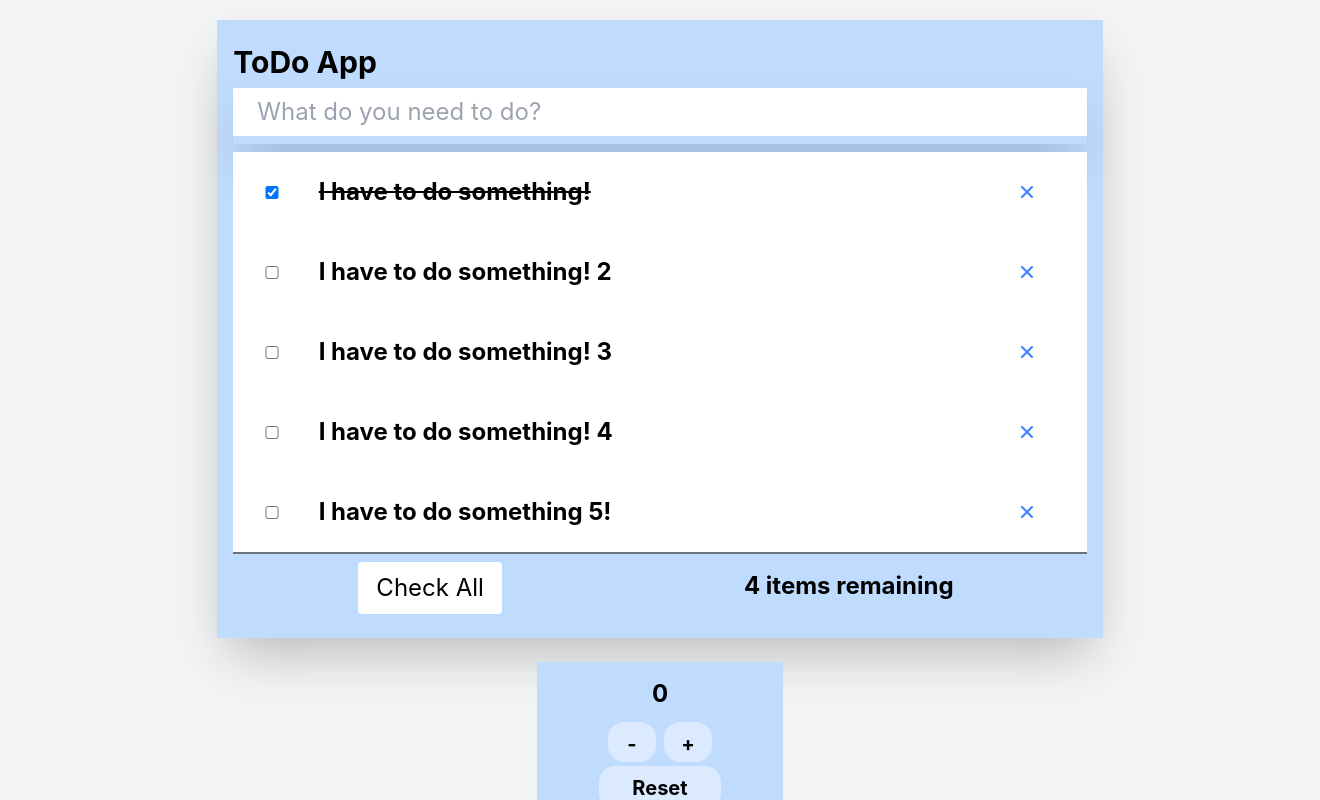
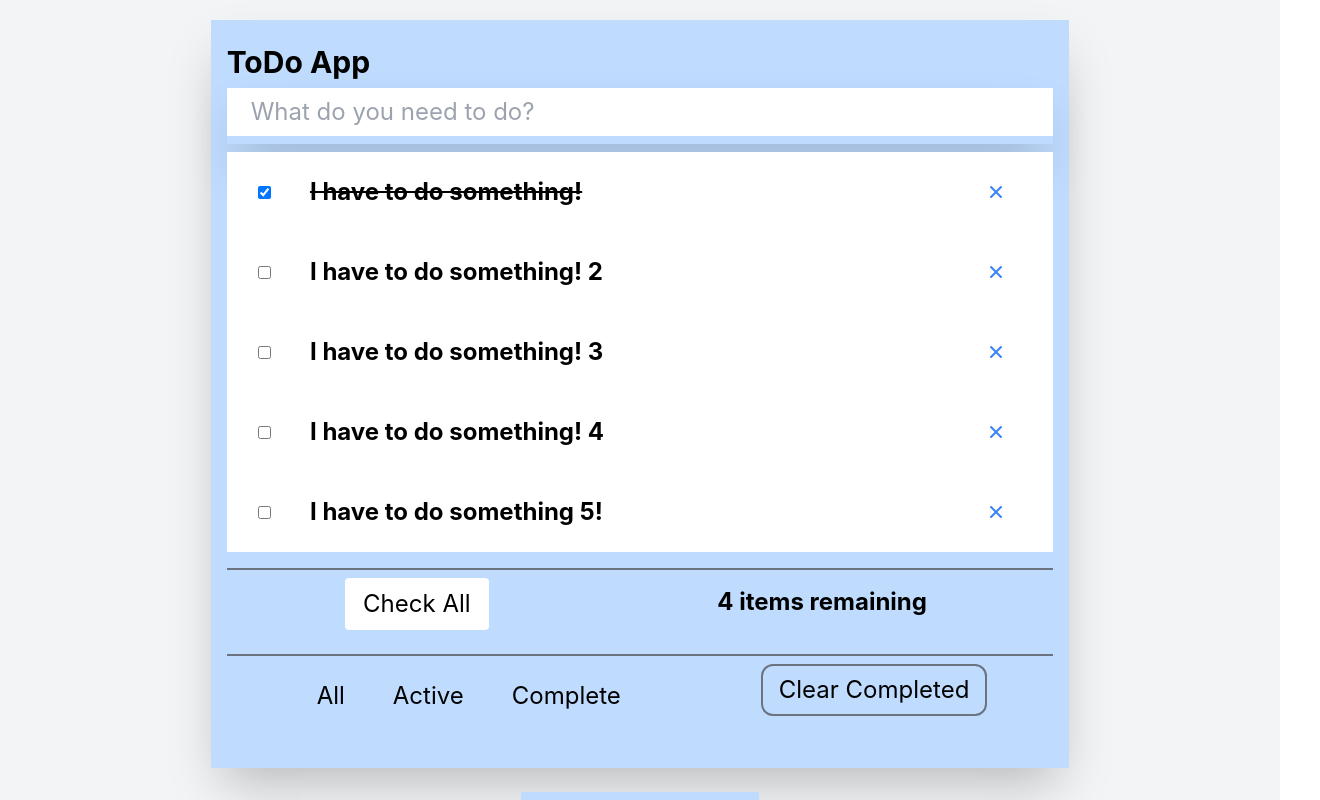
Before and after one commit to Scorpio93x/LEARN-react-to-do, a React (Create React App) app: page / in a window 1280 px wide. Shown: the top 800 px of the page, 1320 px wide, since content can reach past the window. Built offline with nearby package versions, Linux system fonts and the light colour scheme.

Commit message:
add filter button actions

```diff
--- a/src/components/ToDoApp/checkAll.tsx
+++ b/src/components/ToDoApp/checkAll.tsx
@@ -1,30 +1,21 @@
-// @ts-nocheck
 import React from "react";
 
-function CheckAll(): JSX.Element {
-  const checkAll = () => {
-    const checkboxes = document.getElementsByClassName("toDoItem-checkbox");
-    for (let i = 0; i < checkboxes.length; i++) {
-      (checkboxes[i] as HTMLInputElement).checked = true;
-    }
-  };
-  let number = 0;
-  tasks.map((task) => (!task.isComplete ? number++ : null));
+function CheckAll({ remaining, completeAllTodos }: any): JSX.Element {
   return (
     <div
       className={
-        "w-full flex flex-row p-2 border-t-2 border-gray-500 place-content-around"
+        "w-full flex flex-row my-4 p-2 border-t-2 border-gray-500 place-content-around"
       }
+      onClick={completeAllTodos}
     >
       <button
         className={
           "px-4 py-2 border-2 border-white rounded bg-white hover:bg-gray-100"
         }
-        onClick={checkAll}
       >
         Check All
       </button>
-      <p className={"p-2"}>{number} items remaining</p>
+      <p className={"p-2"}>{remaining()} items remaining</p>
     </div>
   );
 }
--- a/src/components/ToDoApp/index.tsx
+++ b/src/components/ToDoApp/index.tsx
@@ -97,7 +97,27 @@ function ToDoApp() {
     });
     setTodos(updatedTodos);
   };
+  const completeAllTodos = () => {
+    const updatedTodos = todos.map((todo: any) => {
+      todo.isComplete = true;
+      return todo;
+    });
+    setTodos(updatedTodos);
+  };
 
+  const todosFiltered = (filter: string) => {
+    if (filter === "all") {
+      return todos;
+    } else if (filter === "active") {
+      return todos.filter((todo) => !todo.isComplete);
+    } else if (filter === "completed") {
+      return todos.filter((todo) => todo.isComplete);
+    }
+  };
+
+  const remaining = () => todos.filter((todo) => !todo.isComplete).length;
+  const clearCompleted = () =>
+    setTodos([...todos].filter((todo) => !todo.isComplete));
   return (
     <div
       className={"w-full md:w-8/12 p-4 box-content bg-blue-200 shadow-2xl mb-6"}
@@ -112,6 +132,10 @@ function ToDoApp() {
           updateToDo={updateToDo}
           cancelEdit={cancelEdit}
           deleteToDo={deleteToDo}
+          clearCompleted={clearCompleted}
+          remaining={remaining}
+          completeAllTodos={completeAllTodos}
+          todosFiltered={todosFiltered}
         />
       ) : (
         <NoTodos />
--- /dev/null
+++ b/src/components/ToDoApp/otherButtons.tsx
@@ -0,0 +1,76 @@
+import React from "react";
+import clsx from "clsx";
+
+//TODO: Fix bug regarding conditional rendering and css style.
+//      tailwind css doesn't seem to load based on filter condition
+function OtherButtons({
+  clearCompleted,
+  todosFiltered,
+  filter,
+  setFilter,
+}: any) {
+  return (
+    <div
+      className={
+        "w-full flex flex-row my-4 p-2 border-t-2 border-gray-500 place-content-around"
+      }
+    >
+      <div>
+        <button
+          className={clsx(
+            "m-2 px-4 py-2 box-content hover:bg-gray-200 rounded-xl",
+            {
+              "border-gray-500 border-2": filter === "all",
+            }
+          )}
+          onClick={() => {
+            setFilter("all");
+            todosFiltered("all");
+          }}
+        >
+          All
+        </button>
+        <button
+          className={clsx(
+            "m-2 px-4 py-2 box-content hover:bg-gray-200 rounded-xl",
+            {
+              "border-2 border-gray-500": filter === "active",
+            }
+          )}
+          onClick={() => {
+            setFilter("active");
+            todosFiltered("active");
+          }}
+        >
+          Active
+        </button>
+        <button
+          className={clsx(
+            "m-2 px-4 py-2 box-content hover:bg-gray-200 rounded-xl",
+            {
+              "border-gray-500 border-2": filter === "completed",
+            }
+          )}
+          onClick={() => {
+            setFilter("completed");
+            todosFiltered("completed");
+          }}
+        >
+          Complete
+        </button>
+      </div>
+      <div>
+        <button
+          className={
+            "px-4 py-2 box-content border-gray-500 hover:bg-gray-200 border-2 rounded-xl"
+          }
+          onClick={clearCompleted}
+        >
+          Clear Completed
+        </button>
+      </div>
+    </div>
+  );
+}
+
+export default OtherButtons;
--- a/src/components/ToDoApp/todoList.tsx
+++ b/src/components/ToDoApp/todoList.tsx
@@ -1,6 +1,8 @@
-import React from "react";
+import React, { useState } from "react";
 import { XIcon } from "@heroicons/react/solid";
 import clsx from "clsx";
+import CheckAll from "./checkAll";
+import OtherButtons from "./otherButtons";
 
 export interface Props {
   todos: any[];
@@ -9,6 +11,10 @@ export interface Props {
   updateToDo: any;
   deleteToDo: any;
   cancelEdit: any;
+  remaining: any;
+  clearCompleted: any;
+  completeAllTodos: any;
+  todosFiltered: any;
 }
 
 function TodoList({
@@ -18,13 +24,16 @@ function TodoList({
   updateToDo,
   deleteToDo,
   cancelEdit,
+  remaining,
+  clearCompleted,
+  completeAllTodos,
+  todosFiltered,
 }: Props): JSX.Element {
-  let number = 0;
-  todos.map((todo) => (!todo.isComplete ? number++ : null));
+  const [filter, setFilter] = useState("all");
   return (
     <>
       <ul className={"todo-list"}>
-        {todos.map((todo) => (
+        {todosFiltered(filter).map((todo: any) => (
           <li className={"todo-item-container list-none w-full"} key={todo.id}>
             <div className="flex flex-row p-2 box-content bg-white hover:bg-gray-100">
               <input
@@ -73,20 +82,13 @@ function TodoList({
           </li>
         ))}
       </ul>
-      <div
-        className={
-          "w-full flex flex-row p-2 border-t-2 border-gray-500 place-content-around"
-        }
-      >
-        <button
-          className={
-            "px-4 py-2 border-2 border-white rounded bg-white hover:bg-gray-100"
-          }
-        >
-          Check All
-        </button>
-        <p className={"p-2"}>{number} items remaining</p>
-      </div>
+      <CheckAll remaining={remaining} completeAllTodos={completeAllTodos} />
+      <OtherButtons
+        clearCompleted={clearCompleted}
+        todosFiltered={todosFiltered}
+        filterr={filter}
+        setFilter={setFilter}
+      />
     </>
   );
 }
--- /dev/null
+++ b/src/components/work-categoryWidget.tsx
@@ -0,0 +1,70 @@
+// @ts-nocheck
+
+import { ChevronRightIcon, ExternalLinkIcon } from "@heroicons/react/solid";
+import React from "react";
+const buttons = [
+  {
+    index: 0,
+    url: "https://uk.rs-online.com/",
+    text: "Did you know?",
+  },
+  {
+    index: 1,
+    url: "https://es.rs-online.com/",
+    text: "For the inspired",
+  },
+  {
+    index: 2,
+    url: "https://de.rs-online.com/",
+    text: "Button text 3",
+  },
+  {
+    index: 3,
+    url: "https://uk.rs-online.com/",
+    text: "Button text 4",
+  },
+  {
+    index: 4,
+    url: "https://es.rs-online.com/",
+    text: "Button text 5",
+  },
+  {
+    index: 5,
+    url: "https://de.rs-online.com/",
+    text: "Button text 6",
+  },
+  {
+    index: 6,
+    url: "https://uk.rs-online.com/",
+    text: "Button text qweqwe7",
+  },
+  {
+    index: 7,
+    url: "https://es.rs-online.com/",
+    text: "Button text 8",
+  },
+];
+<div className={"bg-green-200 box-border mx-auto my-6 w-full"}>
+  {
+    <div className="w-full grid lg:grid-cols-4 md:grid-cols-2 grid-cols-1 p-6 box-border items-center">
+      {buttons.map((button) => (
+        <a
+          href={button.url}
+          title={button.text}
+          style={{ color: "#1E5787", borderColor: "#1E5787" }}
+          className={
+            "w-11/12 relative inline-block border-2 border-solid box-border rounded-xl text-left my-4 mx-auto" +
+            " p-6 text-sm"
+          }
+        >
+          {button.text}{" "}
+          <ChevronRightIcon
+            className={
+              "right-4 align-middle absolute inline w-6 h-6 leading-relaxed"
+            }
+          />
+        </a>
+      ))}
+    </div>
+  }
+</div>;
--- a/src/pages/todo/index.tsx
+++ b/src/pages/todo/index.tsx
@@ -4,7 +4,7 @@ import ToDoApp from "../../components/ToDoApp";
 
 function ToDoPage(): JSX.Element {
   return (
-    <div className="w-full text-center p-5 box-content bg-gray-100 font-bold text-2xl flex flex-col items-center">
+    <div className="w-full text-center p-5 box-border bg-gray-100 font-bold text-2xl flex flex-col items-center">
       <ToDoApp />
       <Counter initialCount={0} />
     </div>
```
